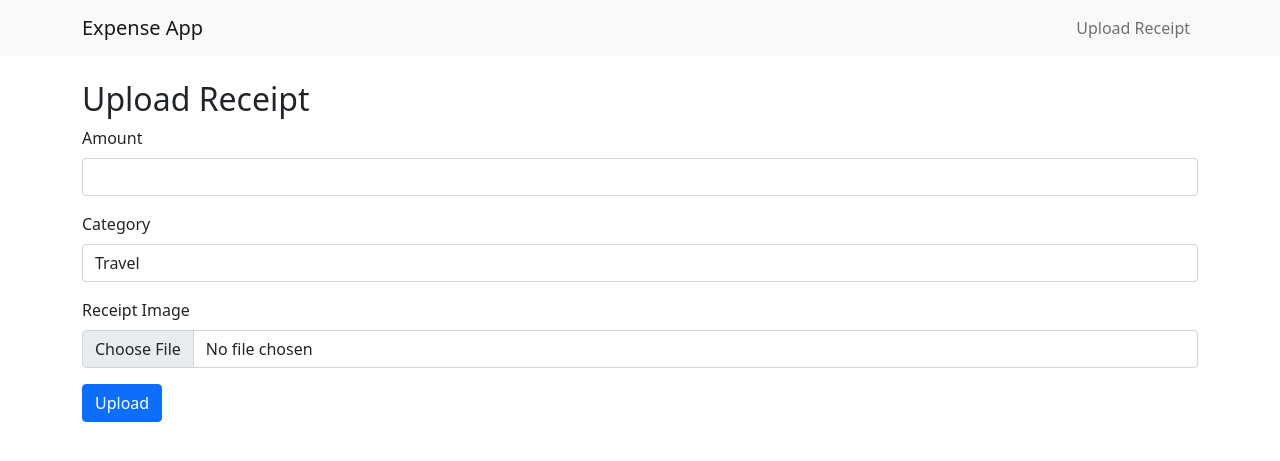
After one commit to ThomasKLA10/expense-app, a Flask app: page /upload in a window 1280 px wide. The commit adds this page. Shown: the top 461 px of the page. Run offline with Flask 3, Linux system fonts and the light colour scheme.

Commit message:
added upload form and route

```diff
--- a/app/routes.py
+++ b/app/routes.py
@@ -1,8 +1,19 @@
-from flask import Blueprint, render_template
+from flask import Blueprint, render_template, request, flash, redirect, url_for
 from flask_login import login_required
+from werkzeug.utils import secure_filename
+import os
+from . import db
+from .models import Receipt
 
 main = Blueprint('main', __name__)
 
 @main.route('/')
 def index():
     return render_template('index.html')
+
+@main.route('/upload', methods=['GET', 'POST'])
+def upload():
+    if request.method == 'POST':
+        # We'll implement this later
+        return redirect(url_for('main.index'))
+    return render_template('upload.html')
--- a/app/templates/base.html
+++ b/app/templates/base.html
@@ -8,6 +8,9 @@
     <nav class="navbar navbar-expand-lg navbar-light bg-light">
         <div class="container">
             <a class="navbar-brand" href="/">Expense App</a>
+            <div class="navbar-nav">
+                <a class="nav-link" href="{{ url_for('main.upload') }}">Upload Receipt</a>
+            </div>
         </div>
     </nav>
     <div class="container mt-4">
--- /dev/null
+++ b/app/templates/upload.html
@@ -0,0 +1,25 @@
+{% extends "base.html" %}
+
+{% block content %}
+<h2>Upload Receipt</h2>
+<form method="POST" enctype="multipart/form-data">
+    <div class="mb-3">
+        <label for="amount" class="form-label">Amount</label>
+        <input type="number" step="0.01" class="form-control" id="amount" name="amount" required>
+    </div>
+    <div class="mb-3">
+        <label for="category" class="form-label">Category</label>
+        <select class="form-control" id="category" name="category" required>
+            <option value="travel">Travel</option>
+            <option value="food">Food</option>
+            <option value="supplies">Supplies</option>
+            <option value="other">Other</option>
+        </select>
+    </div>
+    <div class="mb-3">
+        <label for="receipt" class="form-label">Receipt Image</label>
+        <input type="file" class="form-control" id="receipt" name="receipt" accept="image/*,.pdf" required>
+    </div>
+    <button type="submit" class="btn btn-primary">Upload</button>
+</form>
+{% endblock %}
```
